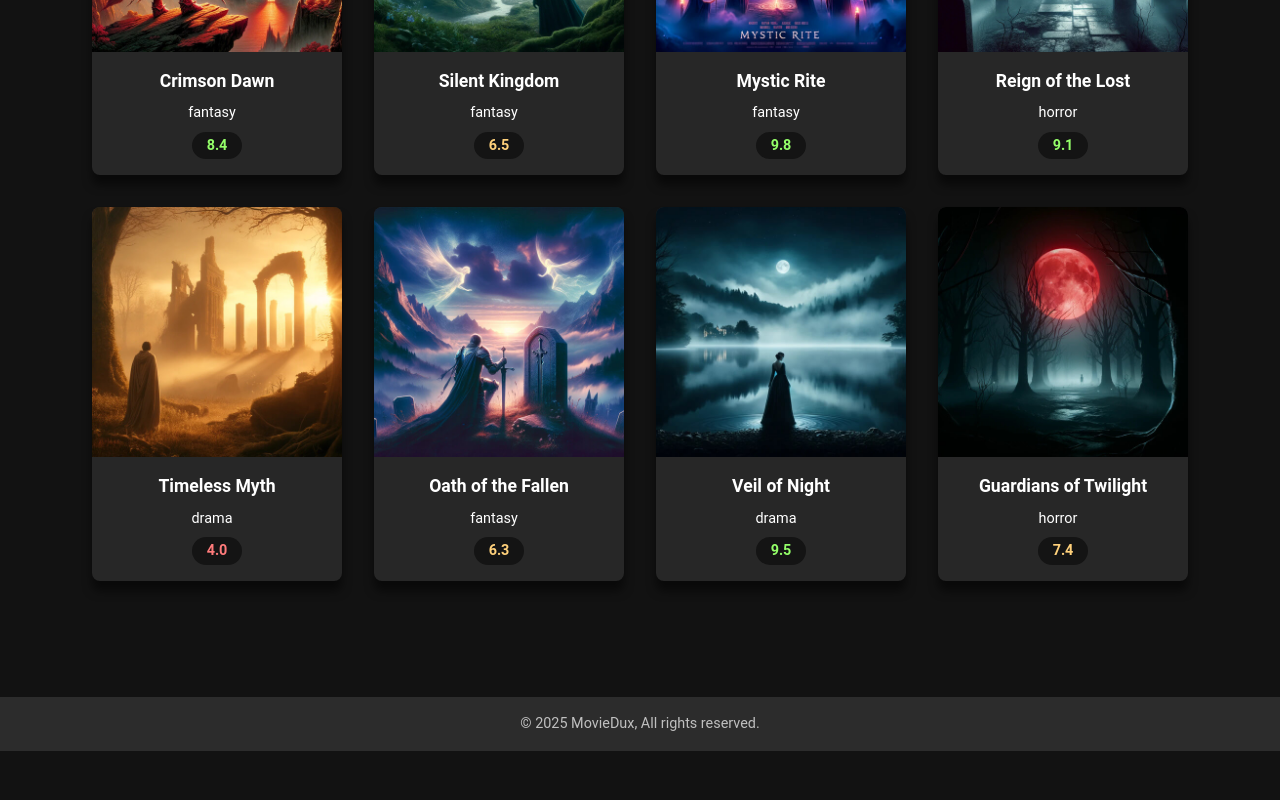
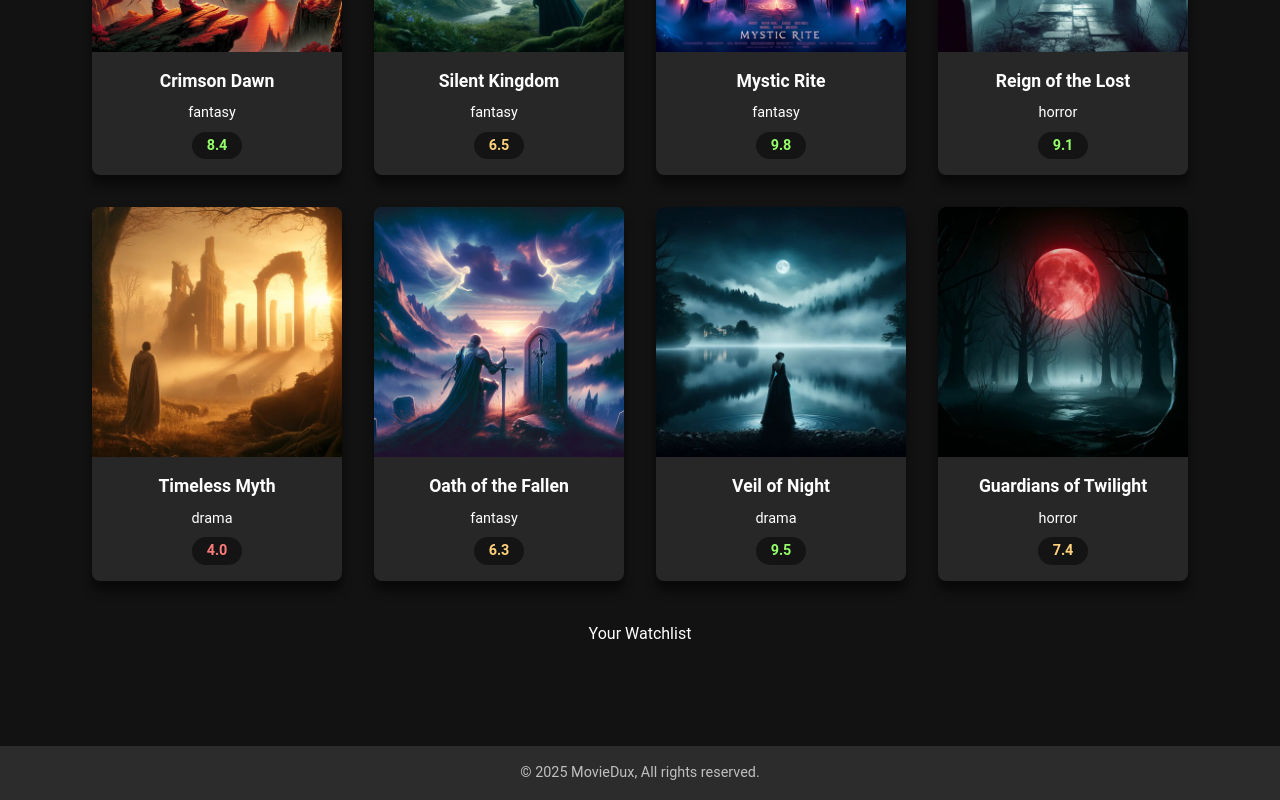
Before and after one commit to Alzubair98/moviedux, a React (Vite) app: page / in a window 1280 px wide. Shown: the part 2038-2838 px from the top of the page. Before the commit the page ends 2789 px from the top, so only its background shows below. Built offline with nearby package versions, Linux system fonts and the light colour scheme.

Commit message:
add react router dom

```diff
--- a/package.json
+++ b/package.json
@@ -16,6 +16,7 @@
     "gsap": "^3.13.0",
     "react": "^19.0.0-rc.1",
     "react-dom": "^19.0.0-rc.1",
+    "react-router-dom": "^7.9.4",
     "tailwindcss": "^4.1.14"
   },
   "devDependencies": {
--- a/src/App.tsx
+++ b/src/App.tsx
@@ -3,6 +3,7 @@ import { Header } from "./components/Header";
 import { Footer } from "./components/Footer";
 import { MoviesGrid } from "./components/MoviesGrid";
 import { CinematicLoader } from "./components/CinmaticLoader";
+import { WatchList } from "./components/Watchlist";
 
 const App = () => {
   const [isLoading, setIsLoading] = useState(true);
@@ -19,6 +20,7 @@ const App = () => {
           <div className="container">
             <Header />
             <MoviesGrid />
+            <WatchList />
           </div>
 
           <Footer />
--- /dev/null
+++ b/src/components/Watchlist.tsx
@@ -0,0 +1,7 @@
+export const WatchList = () => {
+  return (
+    <div>
+      <h1 className="title">Your Watchlist</h1>
+    </div>
+  );
+};
```
Also changed, not shown: 1 other file (tests, documents, lock files or other folders).
